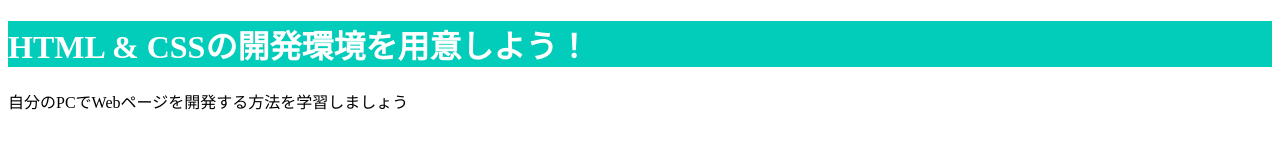
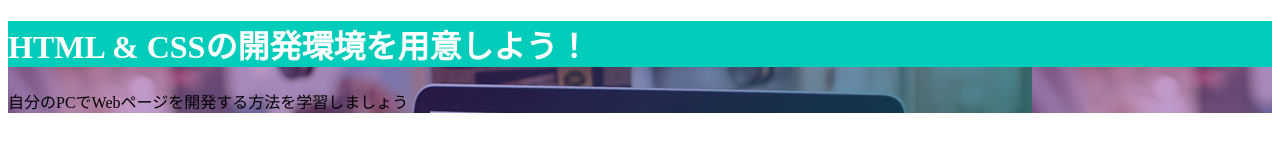
Before and after one commit to hm662/base, a plain HTML site: page index.html in a window 1280 px wide. Drawn offline with Linux system fonts and the light colour scheme; files whose address does not match are found by name.

Commit message:
Add files via upload

```diff
--- a/stylesheet.css
+++ b/stylesheet.css
@@ -4,6 +4,6 @@
 }
 
 .top_container{
-  background-image: url(sample.png);
+  background-image: url(/Users/Torojo/Desktop/html_lesson/sample.png);
   background-size: auto;
 }
```
Also changed, not shown: sample.png (added).
